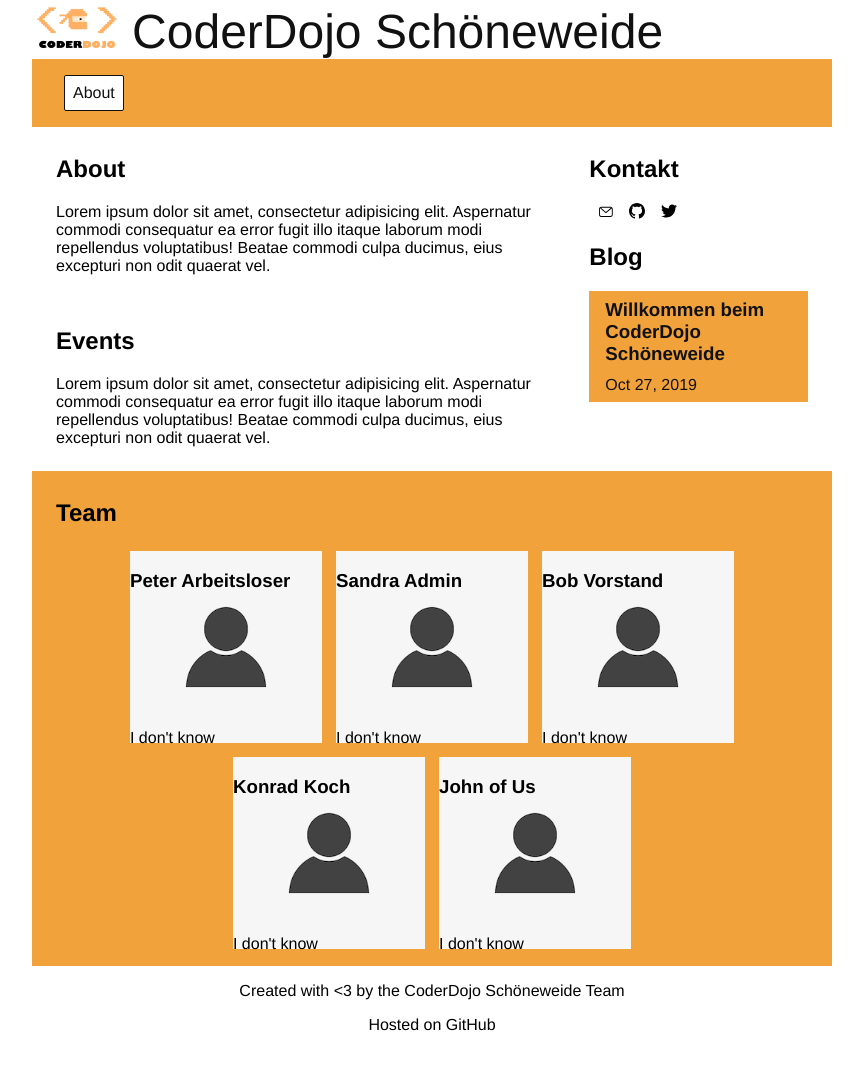
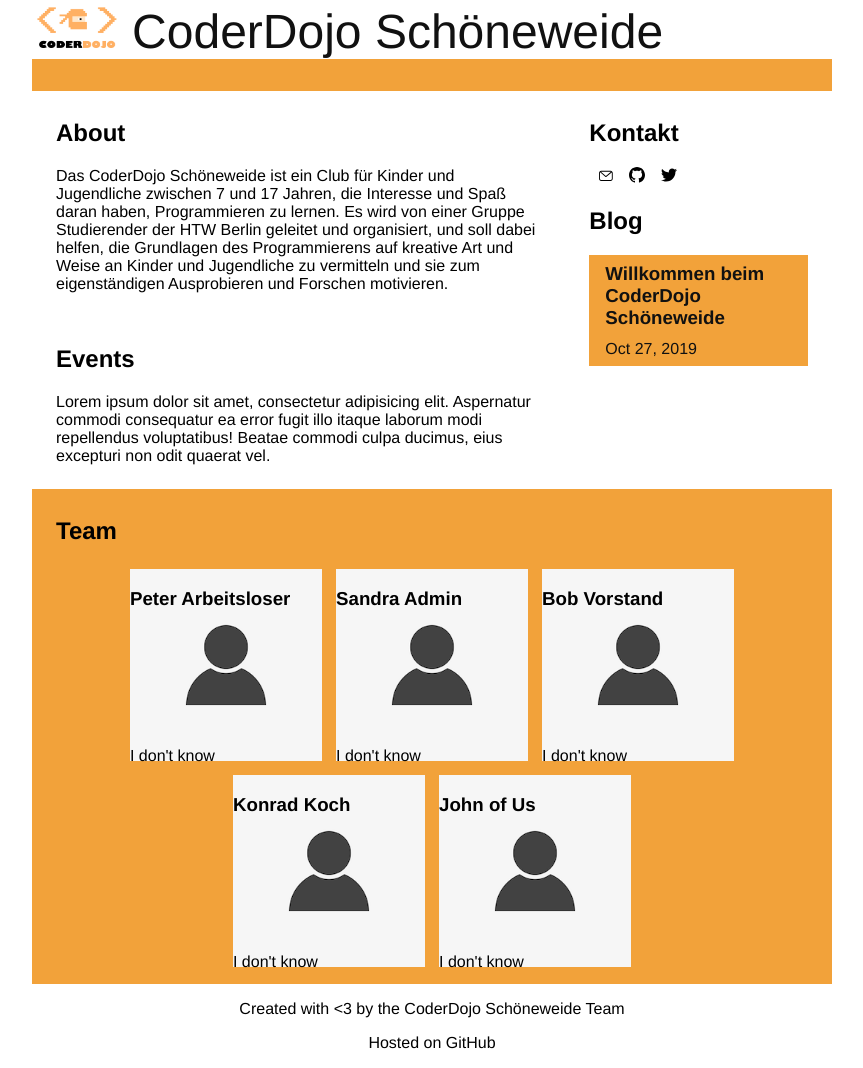
Before and after one commit to Coderdojo-Schoeneweide/coderdojo-schoneweide.github.io, a Jekyll site: the page built from index.md, in a window 1280 px wide. Shown: the whole page, without its empty margins (208-1071 px from the left). Built offline with Jekyll 4.4.1, drawn with Linux system fonts in a browser that asks for light colours.

Commit message:
Moved about content to includes-file

```diff
--- a/_includes/about.html
+++ b/_includes/about.html
@@ -1,8 +1,11 @@
 <section id="about">
     <h2>About</h2>
     <p>
-        Lorem ipsum dolor sit amet, consectetur adipisicing elit. Aspernatur commodi consequatur
-        ea error fugit illo itaque laborum modi repellendus voluptatibus! Beatae commodi culpa
-        ducimus, eius excepturi non odit quaerat vel.
+        Das CoderDojo Schöneweide ist ein Club für Kinder und Jugendliche zwischen
+        7 und 17 Jahren, die Interesse und Spaß daran haben, Programmieren zu lernen.
+        Es wird von einer Gruppe Studierender der HTW Berlin geleitet und organisiert, und soll
+        dabei helfen, die Grundlagen des Programmierens auf kreative Art und Weise an Kinder
+        und Jugendliche zu vermitteln und sie zum eigenständigen Ausprobieren und Forschen
+        motivieren.
     </p>
 </section>
```
Also changed, not shown: about.md (deleted, +0 -12 lines).
